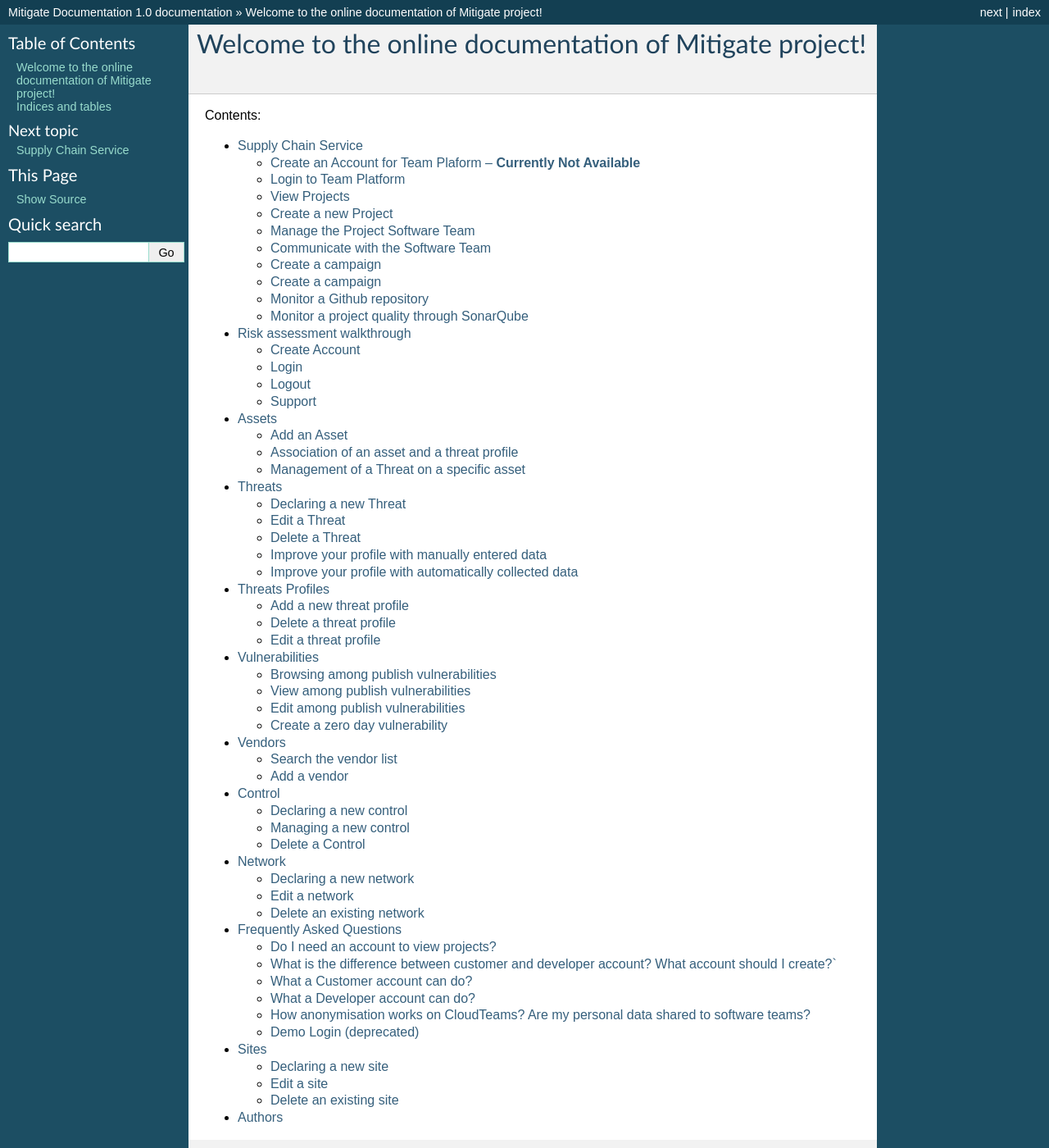
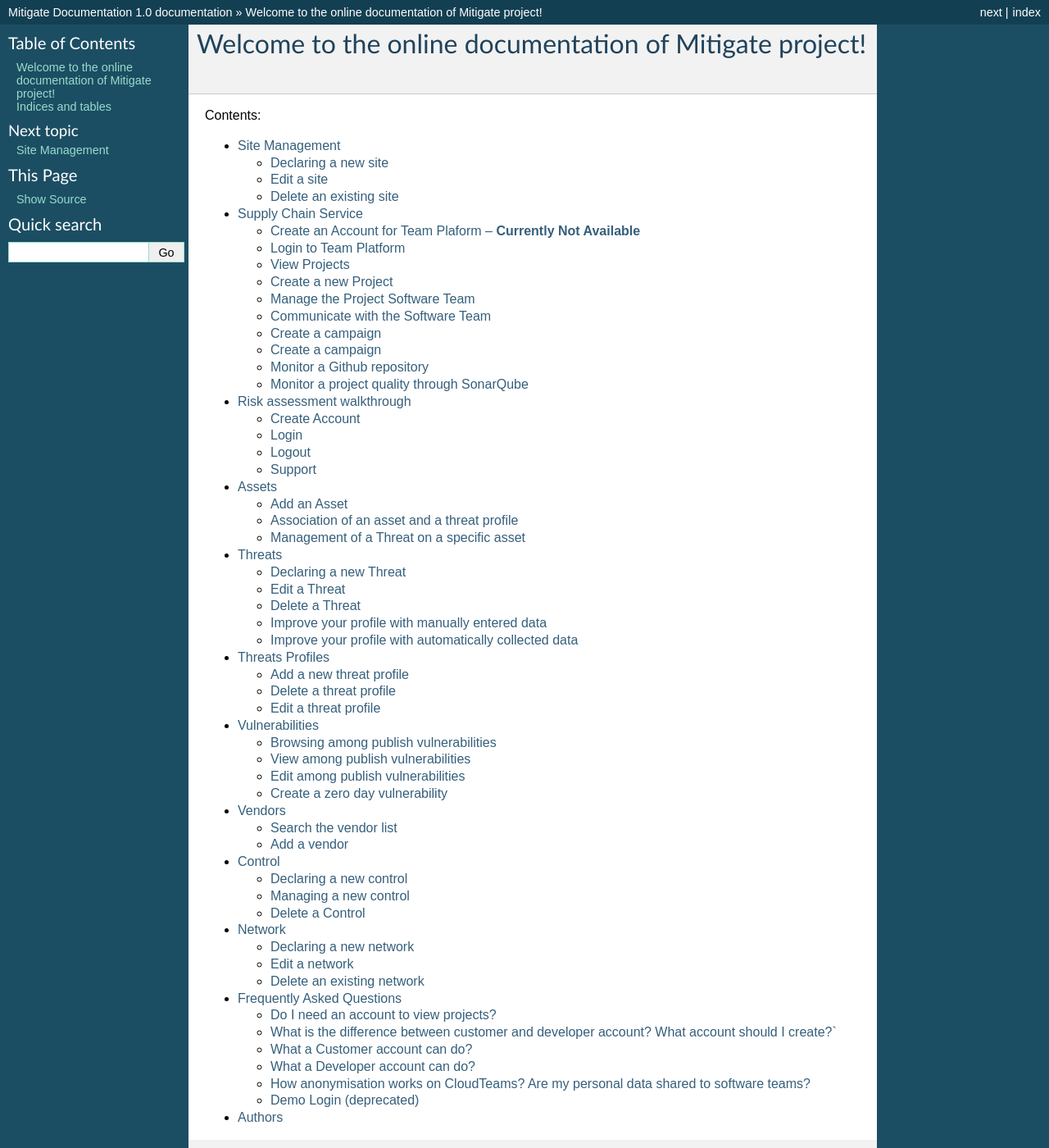
Before and after one commit to singularlogic/mitigate-documentation, a Sphinx documentation site: the page built from docs/index.rst, in a window 1280 px wide and 1400 px high. Shown: the whole window at 82% size. Built offline with Sphinx 7.4.7, drawn with Linux system fonts in a browser that asks for light colours.

Commit message:
Update and rename sites.rst to  g_sites.rst

```diff
--- a/docs/sites.rst
+++ b/docs/ g_sites.rst
@@ -1,5 +1,5 @@
 ============
-Sites
+Site Management
 ============
 
 Declaring a new site
```
